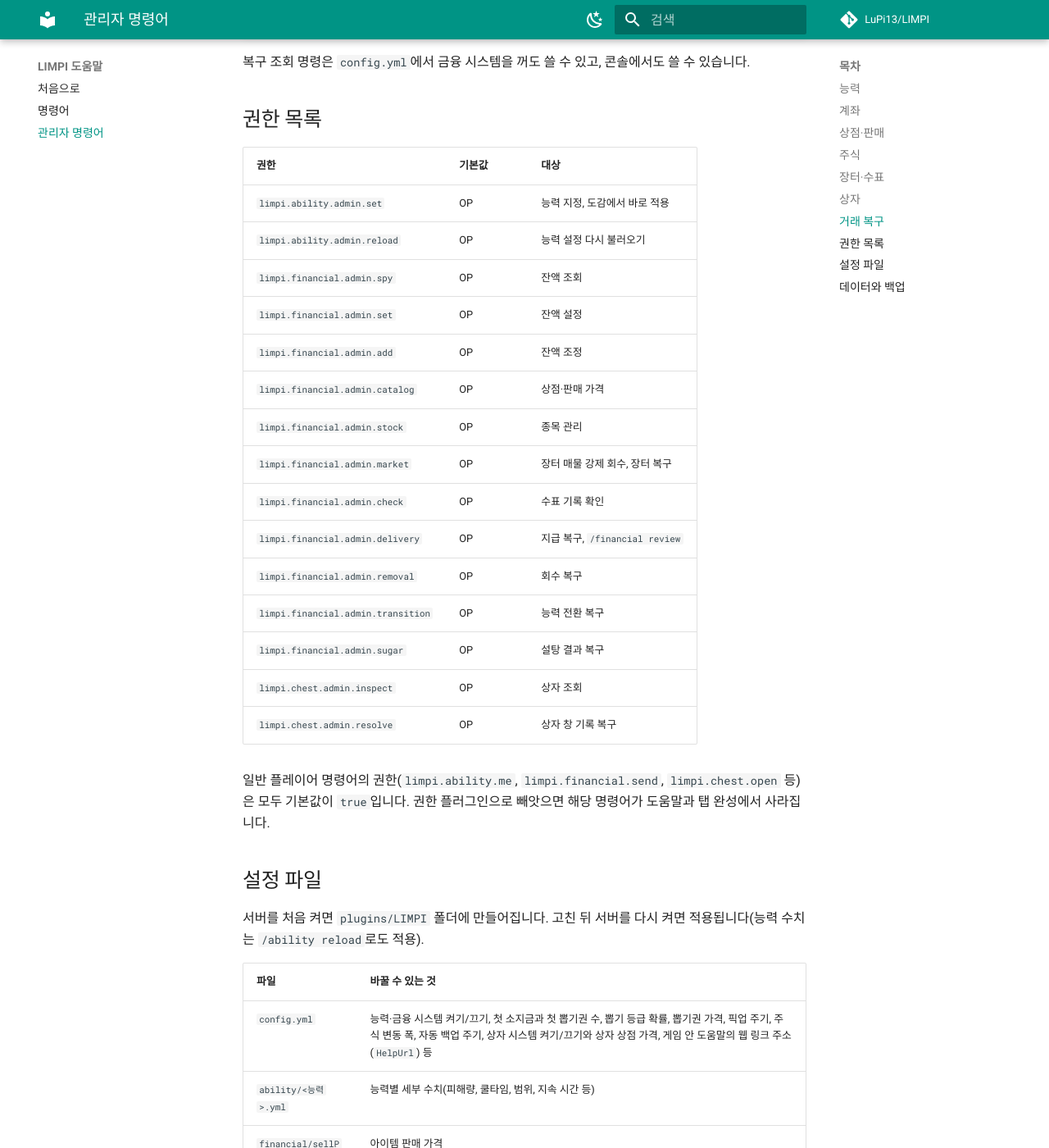
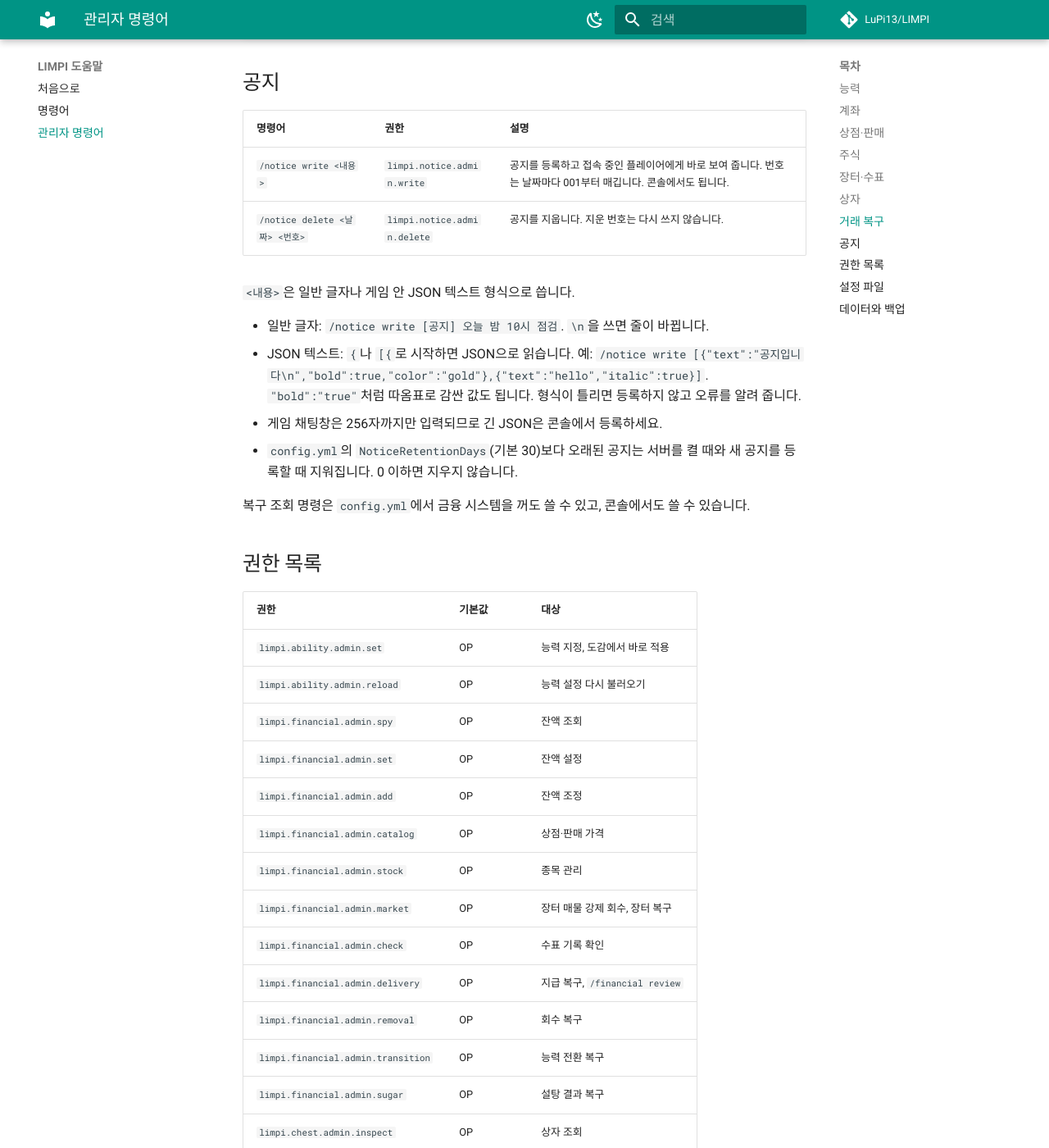
Before and after one commit to LuPi13/LIMPI, an MkDocs documentation site: the page built from pages/admin.md, in a window 1280 px wide and 1400 px high, scrolled down 4013 px. Shown: the whole window at 82% size. Built offline with MkDocs 1.6.1 and Material for MkDocs 9.7.7, drawn with Linux system fonts in a browser that asks for light colours; comment, search, counter and statistics services are not loaded; some of the changed text lies outside the part shown.

Commit message:
Document /notice on the help site, README and AGENTS

```diff
--- a/pages/admin.md
+++ b/pages/admin.md
@@ -88,6 +88,20 @@
     - `<근거>`에는 무엇을 확인했는지 적습니다. 기록에 남습니다.
     - 상태가 `APPLYING`인 기록은 아직 처리 중일 수 있으니 바로 판단하지 마세요.
 
+## 공지
+
+| 명령어 | 권한 | 설명 |
+| --- | --- | --- |
+| `/notice write <내용>` | `limpi.notice.admin.write` | 공지를 등록하고 접속 중인 플레이어에게 바로 보여 줍니다. 번호는 날짜마다 001부터 매깁니다. 콘솔에서도 됩니다. |
+| `/notice delete <날짜> <번호>` | `limpi.notice.admin.delete` | 공지를 지웁니다. 지운 번호는 다시 쓰지 않습니다. |
+
+`<내용>`은 일반 글자나 게임 안 JSON 텍스트 형식으로 씁니다.
+
+- 일반 글자: `/notice write [공지] 오늘 밤 10시 점검`. `\n`을 쓰면 줄이 바뀝니다.
+- JSON 텍스트: `{`나 `[{`로 시작하면 JSON으로 읽습니다. 예: `/notice write [{"text":"공지입니다\n","bold":true,"color":"gold"},{"text":"hello","italic":true}]`. `"bold":"true"`처럼 따옴표로 감싼 값도 됩니다. 형식이 틀리면 등록하지 않고 오류를 알려 줍니다.
+- 게임 채팅창은 256자까지만 입력되므로 긴 JSON은 콘솔에서 등록하세요.
+- `config.yml`의 `NoticeRetentionDays`(기본 30)보다 오래된 공지는 서버를 켤 때와 새 공지를 등록할 때 지워집니다. 0 이하면 지우지 않습니다.
+
 복구 조회 명령은 `config.yml`에서 금융 시스템을 꺼도 쓸 수 있고, 콘솔에서도 쓸 수 있습니다.
 
 ## 권한 목록
@@ -109,8 +123,10 @@
 | `limpi.financial.admin.sugar` | OP | 설탕 결과 복구 |
 | `limpi.chest.admin.inspect` | OP | 상자 조회 |
 | `limpi.chest.admin.resolve` | OP | 상자 창 기록 복구 |
+| `limpi.notice.admin.write` | OP | 공지 등록 |
+| `limpi.notice.admin.delete` | OP | 공지 삭제 |
 
-일반 플레이어 명령어의 권한(`limpi.ability.me`, `limpi.financial.send`, `limpi.chest.open` 등)은 모두 기본값이 `true`입니다. 권한 플러그인으로 빼앗으면 해당 명령어가 도움말과 탭 완성에서 사라집니다.
+일반 플레이어 명령어의 권한(`limpi.ability.me`, `limpi.financial.send`, `limpi.chest.open`, `limpi.notice.show` 등)은 모두 기본값이 `true`입니다. 권한 플러그인으로 빼앗으면 해당 명령어가 도움말과 탭 완성에서 사라집니다.
 
 ## 설정 파일
 
@@ -118,7 +134,7 @@
 
 | 파일 | 바꿀 수 있는 것 |
 | --- | --- |
-| `config.yml` | 능력·금융 시스템 켜기/끄기, 첫 소지금과 첫 뽑기권 수, 뽑기 등급 확률, 뽑기권 가격, 픽업 주기, 주식 변동 폭, 자동 백업 주기, 상자 시스템 켜기/끄기와 상자 상점 가격, 게임 안 도움말의 웹 링크 주소(`HelpUrl`) 등 |
+| `config.yml` | 능력·금융 시스템 켜기/끄기, 첫 소지금과 첫 뽑기권 수, 뽑기 등급 확률, 뽑기권 가격, 픽업 주기, 주식 변동 폭, 자동 백업 주기, 상자 시스템 켜기/끄기와 상자 상점 가격, 공지 보관 일수(`NoticeRetentionDays`), 게임 안 도움말의 웹 링크 주소(`HelpUrl`) 등 |
 | `ability/<능력>.yml` | 능력별 세부 수치(피해량, 쿨타임, 범위, 지속 시간 등) |
 | `financial/sellPrice.yml` | 아이템 판매 가격 |
 | `financial/shopRatio.yml` | 상점 판매 아이템과 가격 비율 |
```
Also changed, not shown: AGENTS.md (+1 -1 lines), README.md (+3 -3 lines), pages/commands.md (+15 -0 lines).
